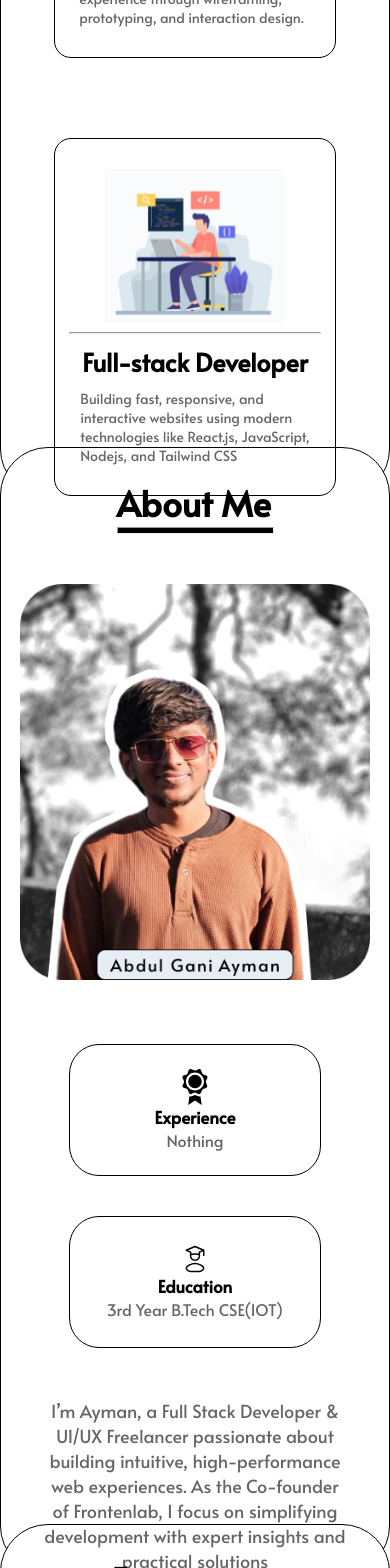
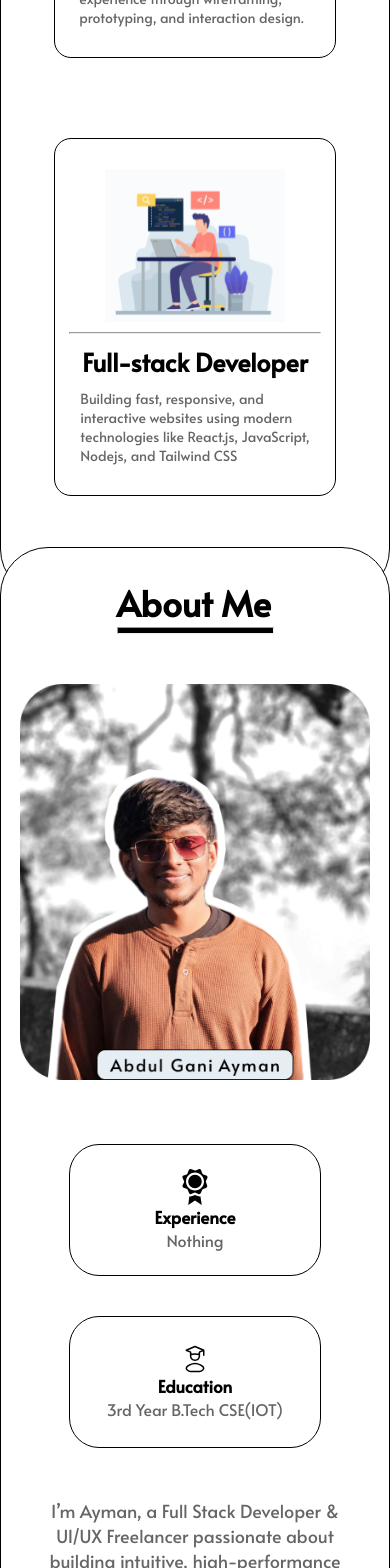
Before and after one commit to mr-ayman/Portfolio, a React (Vite) app: page / in a window 390 px wide. Shown: the part 1340-2908 px from the top of the page. Built offline with nearby package versions, Linux system fonts and the light colour scheme.

Commit message:
Optimized for mobile devices

```diff
--- a/src/Components/ServiceSection.jsx
+++ b/src/Components/ServiceSection.jsx
@@ -16,7 +16,7 @@ const ServiceSection = () =>{
                     <h2>UI/UX - Design</h2>
                     <p>Creating intuitive and visually <br></br>appealing designs that enhance user <br></br>experience through wireframing, <br></br>prototyping, and interaction design.</p>
                 </div>
-                <div className="service-container1 service-container">
+                <div className="service-container2 service-container">
                     <img src={fss} alt="" />
                     <hr className="line-service" />
                     <h2>Full-stack Developer</h2>
--- a/src/Components/about.css
+++ b/src/Components/about.css
@@ -129,6 +129,7 @@
         display: flex;
         margin: 0 40px;
         text-align: center;
+        margin-bottom: 100px;
     }
     .about-para br {
         display: none;
--- a/src/Components/experience.css
+++ b/src/Components/experience.css
@@ -219,6 +219,7 @@
         width: 380px;
         height: 420px;
         gap: 10px;
+        margin-bottom: 100px;
     }
     .tech-boxes {
         display: flex;
--- a/src/Components/project.css
+++ b/src/Components/project.css
@@ -161,6 +161,7 @@
         border-radius: 20px;
         background: white;
         cursor: pointer;
+        margin-bottom: 50px;
     }
     .project-bottom {
         transition: all 0.3s ease;
--- a/src/Components/servicesection.css
+++ b/src/Components/servicesection.css
@@ -112,4 +112,7 @@
     .ServiceSection {
         height: auto;
     }
+    .service-container2 {
+        margin-bottom: 100px;
+    }
 }
```
